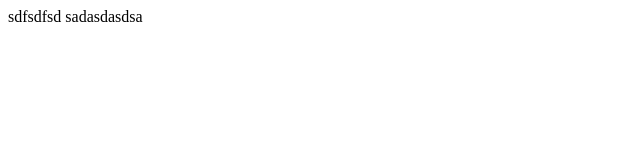
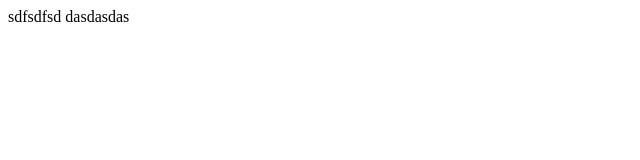
Before and after one commit to rotembm12/git-tutorial-evening, a plain HTML site: page folder1/index.html in a window 1280 px wide. Shown: the full height of the page, 0-640 px from the left. Drawn offline with Linux system fonts and the light colour scheme.

Commit message:
remove line and added a line

```diff
--- a/folder1/index.html
+++ b/folder1/index.html
@@ -8,8 +8,8 @@
 </head>
 <body>
   sdfsdfsd
-  sadasdasdsa
 
+  dasdasdas
 
 </body>
 </html>
```
